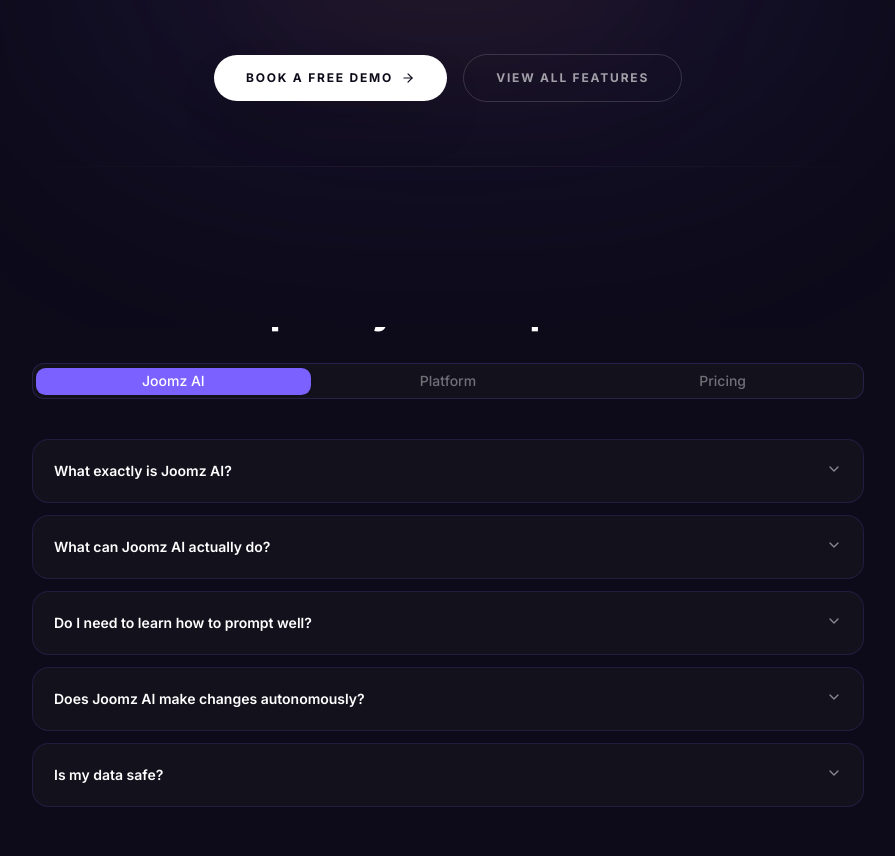
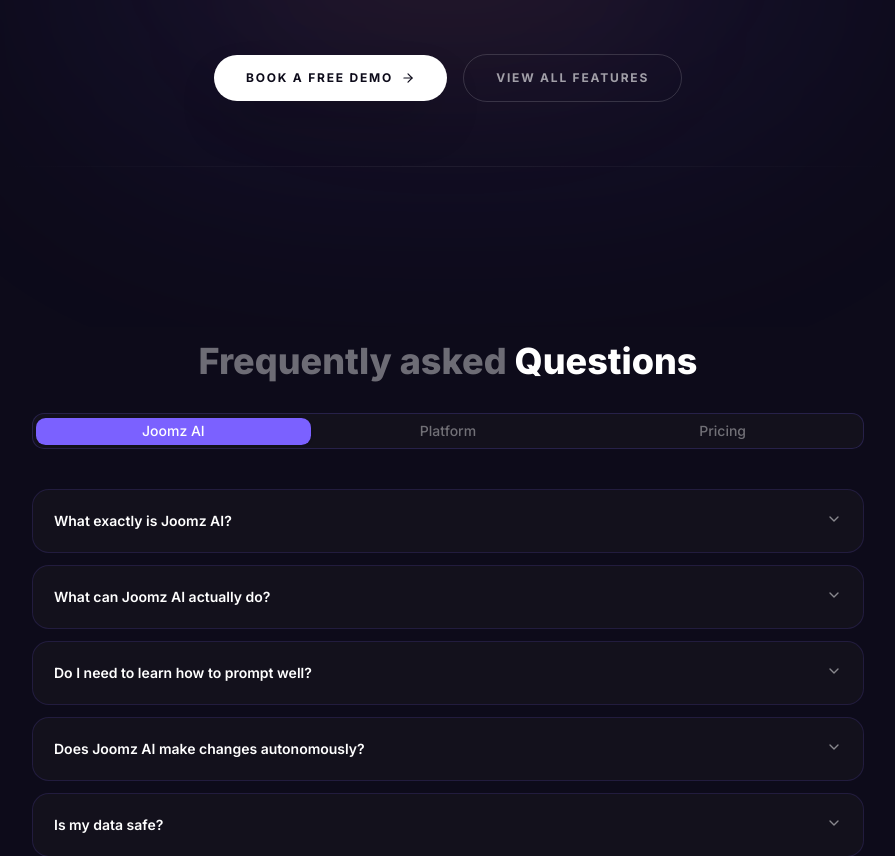
Before and after one commit to dvtol/joomz-website, a Next.js app: page / in a window 1280 px wide. Shown: the part 5142-5998 px from the top of the page, without its empty margins (192-1087 px from the left). Built offline with nearby package versions, Linux system fonts and the light colour scheme.

Commit message:
style: FAQ heading — 'Questions' white, 'Frequently asked' gray

```diff
--- a/src/components/sections/FAQ.tsx
+++ b/src/components/sections/FAQ.tsx
@@ -59,13 +59,14 @@
 
 export function FAQ() {
   return (
-    <section className="-mt-[200px] py-24 lg:py-32 bg-[#0D0B1A]">
+    <section className="-mt-[150px] py-24 lg:py-32 bg-[#0D0B1A]">
       <div className="mx-auto max-w-4xl px-4 sm:px-6 lg:px-8">
         <p className="text-center text-sm font-semibold uppercase tracking-widest text-[#FC801D] mb-4">
           FAQ
         </p>
-        <h2 className="text-center text-4xl font-extrabold text-white mb-8">
-          Frequently asked questions
+        <h2 className="text-center text-4xl font-extrabold mb-8">
+          <span className="text-white/40">Frequently asked </span>
+          <span className="text-white">Questions</span>
         </h2>
 
         <Tabs defaultValue="Joomz AI">
```
